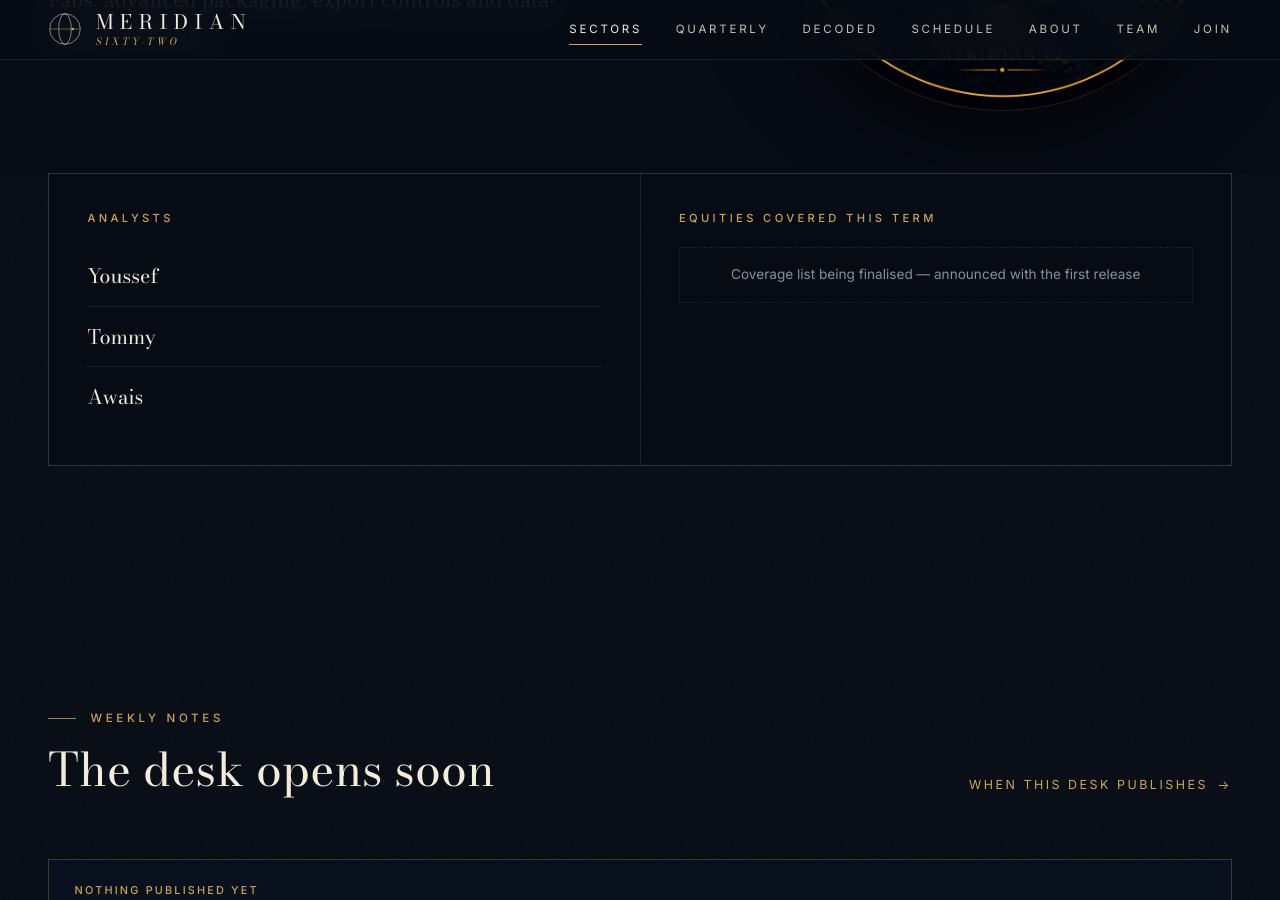
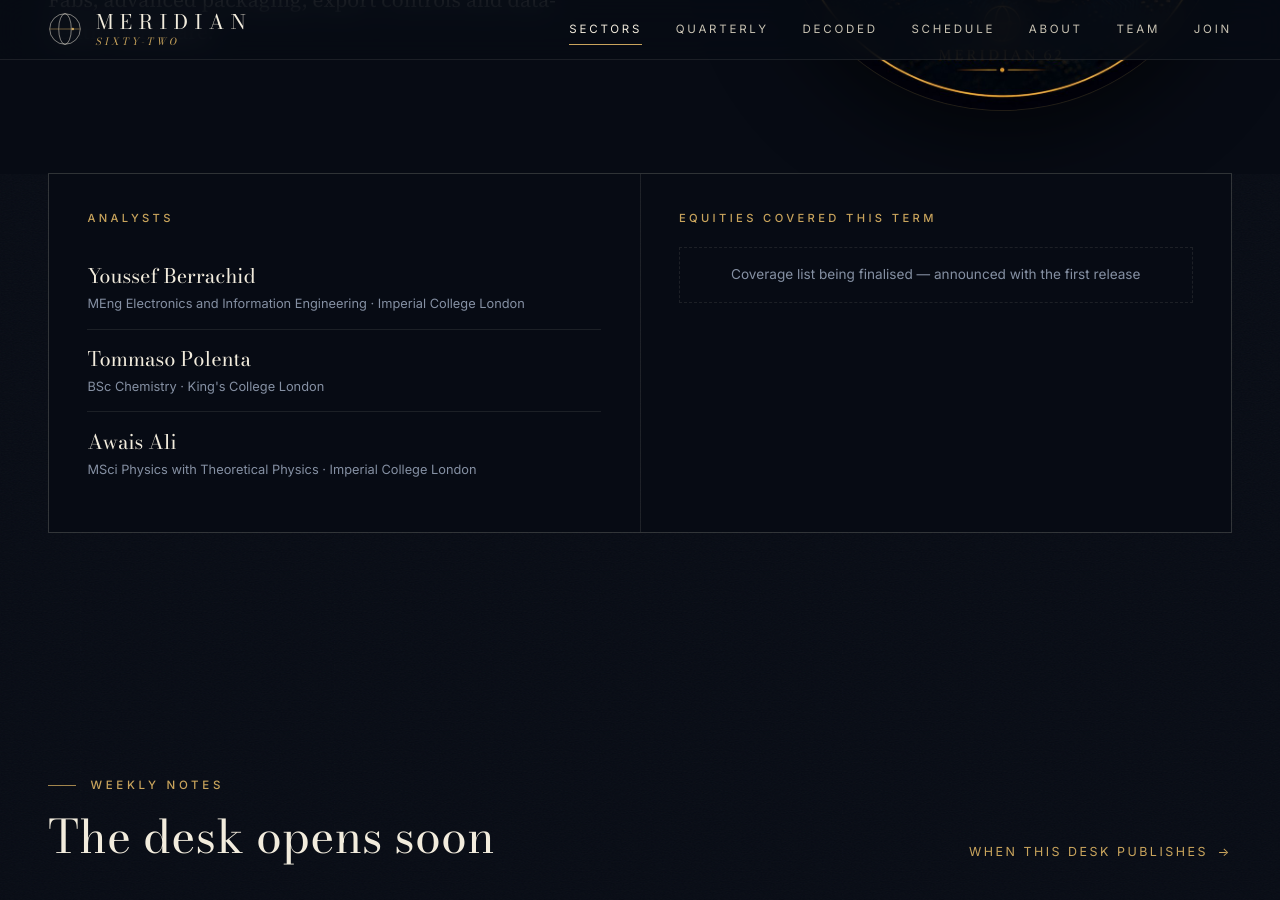
Before and after one commit to meridian62contact-lang/meridian62contact-lang.github.io, a Jekyll site: the page built from _sectors/05-technology-semiconductors.md, in a window 1280 px wide and 900 px high, scrolled down 520 px. Built offline with Jekyll 4.4.1, drawn with Linux system fonts in a browser that asks for light colours.

Commit message:
Update 05-technology-semiconductors.md

```diff
--- a/_sectors/05-technology-semiconductors.md
+++ b/_sectors/05-technology-semiconductors.md
@@ -10,15 +10,15 @@ rota_group: B          # A, B or C — which week of the 3-week cycle this desk
 image: "/assets/img/sectors/05.jpg"      # optional cover image, e.g. /assets/img/sectors/05.jpg
 
 analysts:
-  - name: "Youssef"
-    degree: ""
-    university: ""
-  - name: "Tommy"
-    degree: ""
-    university: ""
-  - name: "Awais"
-    degree: ""
-    university: ""
+  - name: "Youssef Berrachid"
+    degree: "MEng Electronics and Information Engineering"
+    university: "Imperial College London"
+  - name: "Tommaso Polenta"
+    degree: "BSc Chemistry"
+    university: "King's College London"
+  - name: "Awais Ali"
+    degree: "MSci Physics with Theoretical Physics"
+    university: "Imperial College London"
 
 # 3–5 companies the desk follows all term. 'watching' is the one-sentence coverage line:
 # the specific thing the desk is watching right now (update it whenever it changes).
```
